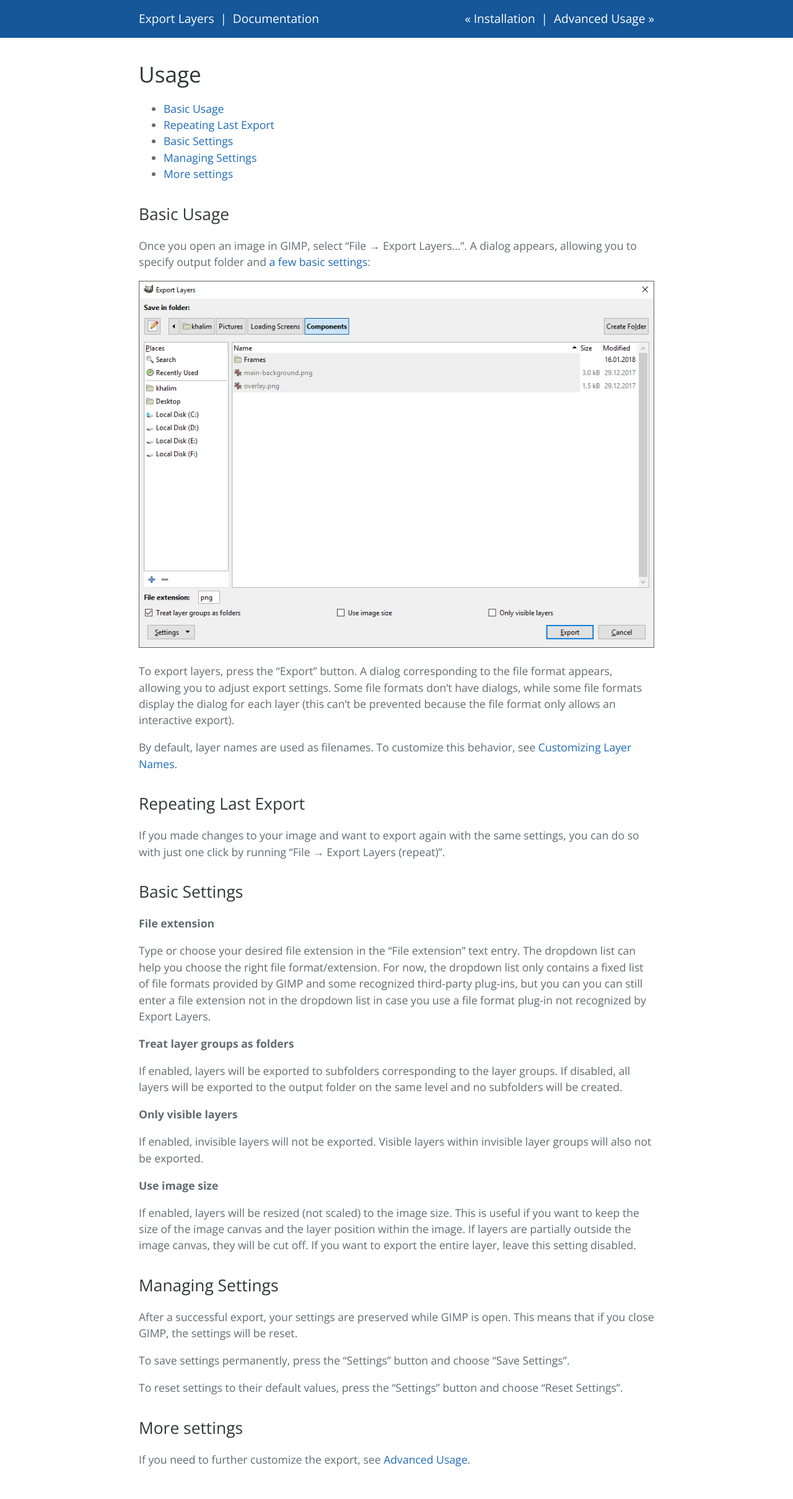
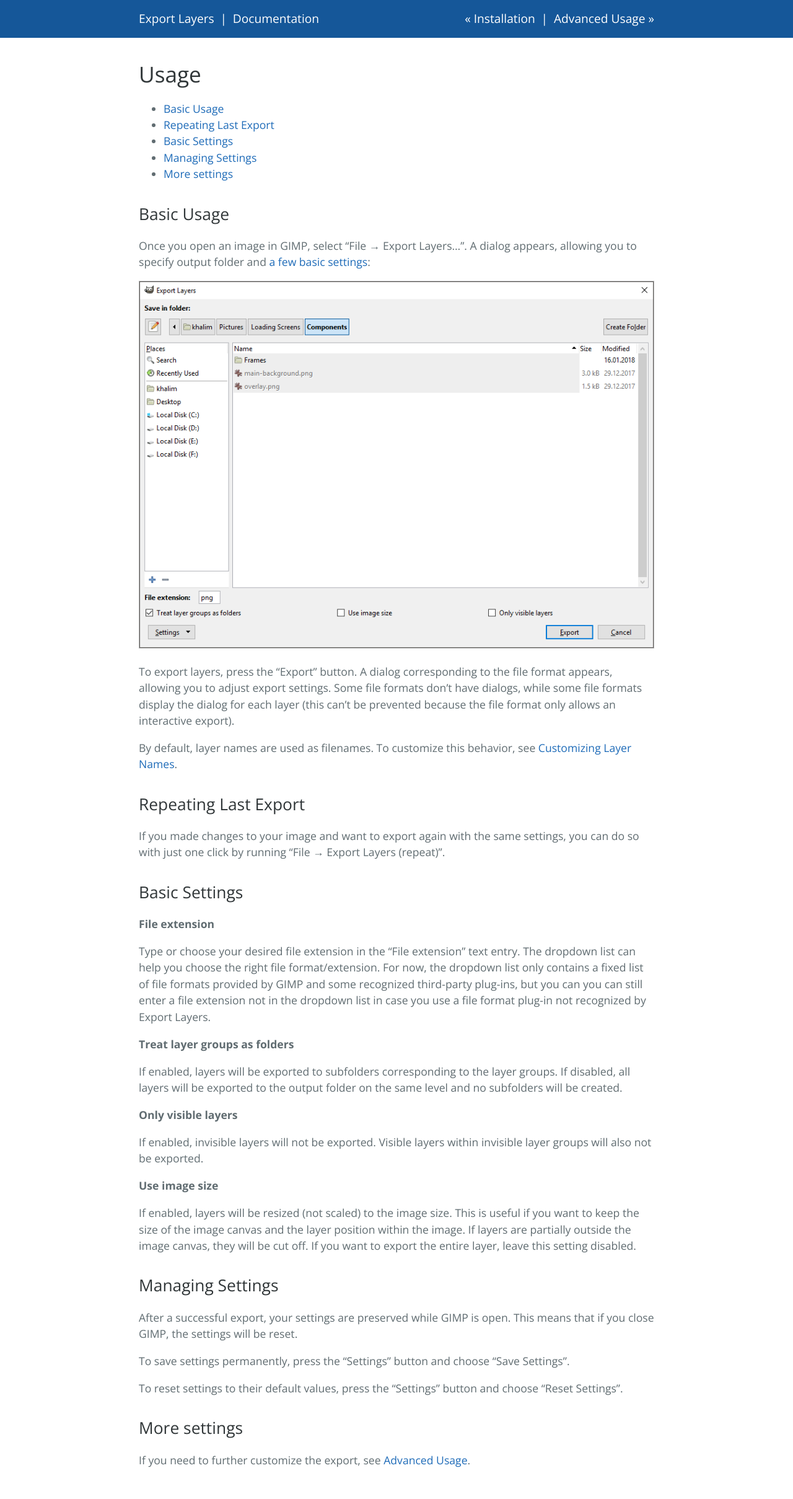
Before and after one commit to kamilburda/gimp-export-layers, a Jekyll site: the page built from sections/Usage.md, in a window 1280 px wide. Shown: the whole page at 62% size. Built offline with Jekyll 4.4.1, drawn with Linux system fonts in a browser that asks for light colours.

Commit message:
Add border around images

```diff
--- a/_sass/theme.scss
+++ b/_sass/theme.scss
@@ -259,6 +259,7 @@
 
   img {
     max-width: 100%;
+    border:1px solid #b0b0b0;
   }
 
   h1,
```
